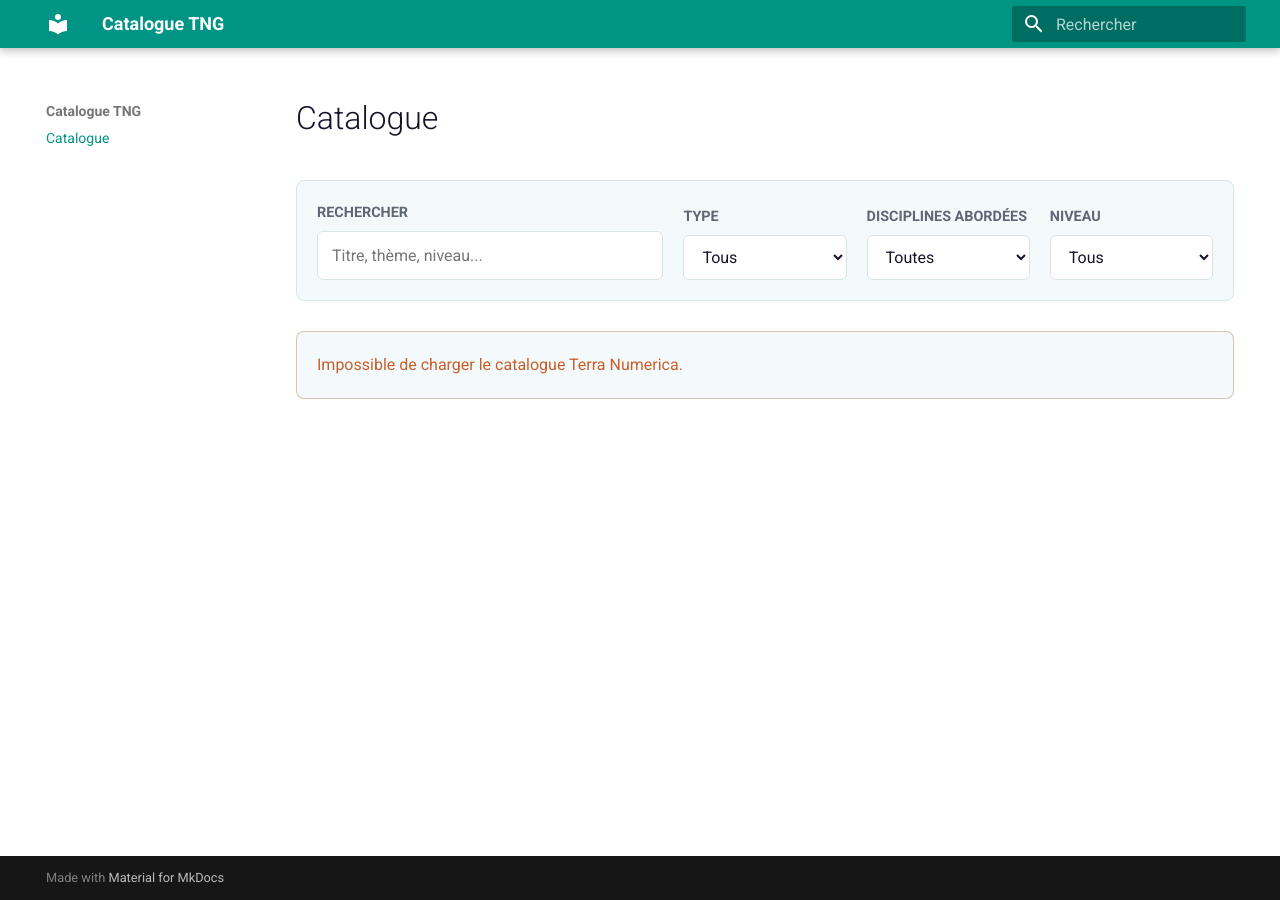
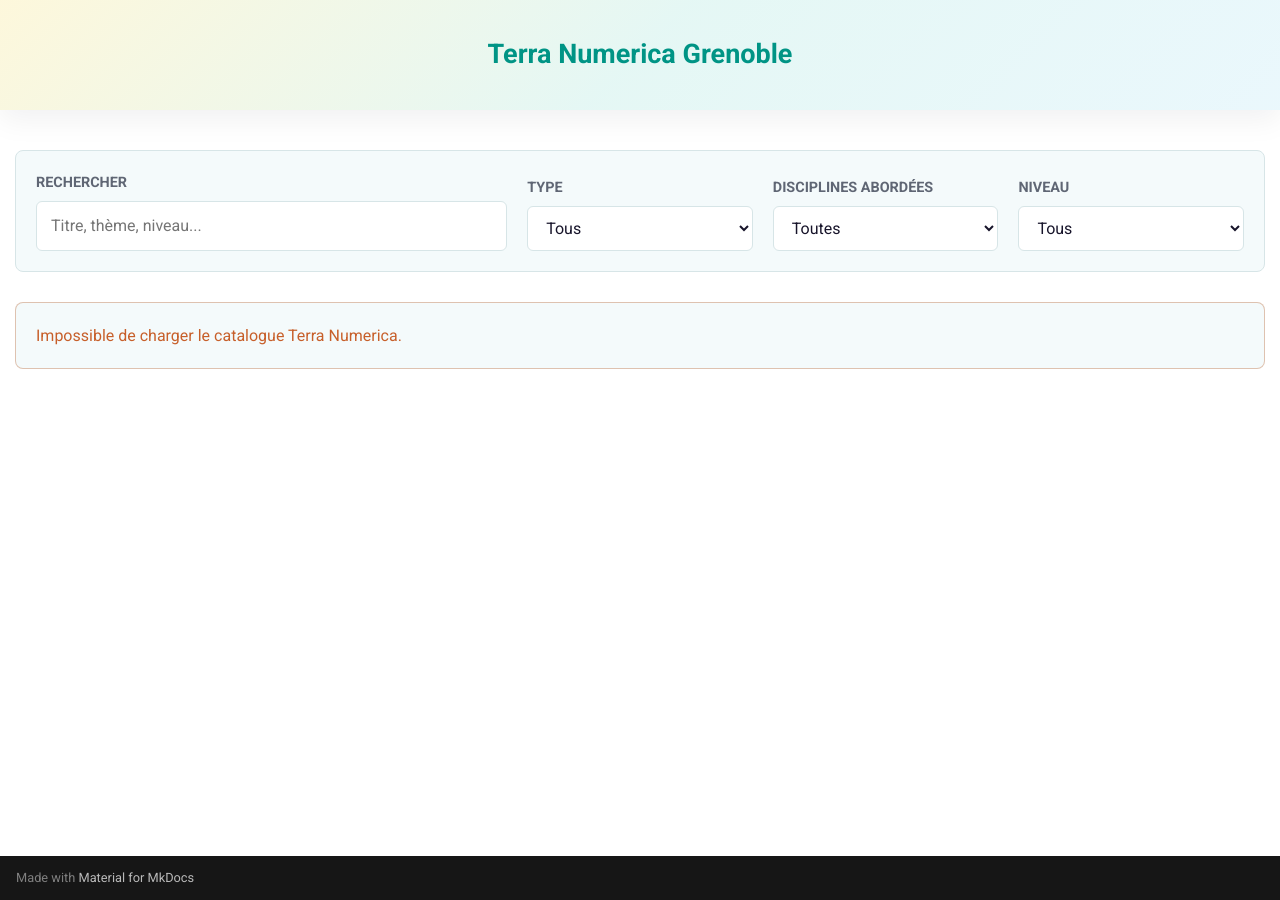
Before and after one commit to MediationScientifiqueInria/terra-numerica-grenoble, an MkDocs documentation site: the page built from docs/index.md, in a window 1280 px wide. Built offline with MkDocs 1.6.1 and Material for MkDocs 9.7.7, drawn with Linux system fonts in a browser that asks for light colours.

Commit message:
update header

```diff
--- a/docs/assets/stylesheets/catalog.css
+++ b/docs/assets/stylesheets/catalog.css
@@ -10,6 +10,81 @@
   --tng-blue: #2568b8;
   --tng-amber: #f2cf22;
   --tng-danger: #c75f2a;
+}
+
+.md-header,
+.md-tabs,
+.md-sidebar {
+  display: none;
+}
+
+.md-main,
+.md-main__inner {
+  margin-top: 0;
+  padding-top: 0;
+}
+
+.md-grid {
+  max-width: none;
+}
+
+.md-content {
+  max-width: none;
+}
+
+.md-main__inner,
+.md-content__inner,
+.md-typeset {
+  margin: 0;
+  padding-top: 0;
+}
+
+.md-content__inner::before {
+  display: none;
+}
+
+@media screen and (min-width: 76.25em) {
+  [dir="ltr"] .md-sidebar--primary:not([hidden]) ~ .md-content > .md-content__inner {
+    margin-left: 0;
+  }
+}
+
+.md-typeset > h1:first-child,
+.md-typeset .tng-site-header + h1 {
+  display: none;
+}
+
+.tng-site-header {
+  display: flex;
+  min-height: 110px;
+  align-items: center;
+  justify-content: center;
+  width: 100%;
+  margin-left: 0;
+  margin-top: 0;
+  margin-right: 0;
+  margin-bottom: 2rem;
+  padding: 0.75rem 1rem;
+  background:
+    linear-gradient(135deg, rgba(242, 207, 34, 0.16), rgba(16, 185, 159, 0.11), rgba(24, 174, 226, 0.09)),
+    white;
+  box-shadow: 0 10px 28px rgba(23, 20, 42, 0.06);
+}
+
+.tng-site-header__brand {
+  display: block;
+  width: fit-content;
+  margin: 0;
+  color: var(--tng-ink);
+  font-size: 1.35rem;
+  font-weight: 900;
+  line-height: 1.1;
+  text-align: center;
+  text-decoration: none;
+}
+
+.tng-site-header__brand:hover {
+  color: var(--tng-teal-dark);
 }
 
 .md-typeset h1,
@@ -124,9 +199,14 @@
   padding-bottom: 2rem;
 }
 
+.catalog-app {
+  width: min(100% - 1.5rem, 1480px);
+  margin: 0 auto;
+}
+
 .catalog-toolbar {
   display: grid;
-  grid-template-columns: repeat(auto-fit, minmax(150px, 1fr));
+  grid-template-columns: repeat(auto-fit, minmax(190px, 1fr));
   gap: 1rem;
   align-items: end;
   margin: 1.5rem 0;
@@ -170,7 +250,7 @@
 
 .catalog-grid {
   display: grid;
-  grid-template-columns: repeat(auto-fit, minmax(280px, 1fr));
+  grid-template-columns: repeat(auto-fit, minmax(330px, 1fr));
   gap: 1rem;
 }
 
@@ -718,6 +798,8 @@
 .activity-page {
   display: grid;
   gap: 1rem;
+  width: min(100% - 2rem, 980px);
+  margin: 0 auto;
   max-width: 980px;
 }
 
@@ -726,7 +808,7 @@
   border: 1px solid var(--tng-line);
   border-radius: 6px;
   padding: 0.55rem 0.75rem;
-  background: var(--tng-surface);
+  background: white;
   color: var(--tng-teal-dark);
   font-weight: 800;
 }
--- a/docs/index.md
+++ b/docs/index.md
@@ -4,7 +4,11 @@ hide:
   - toc
 ---
 
-# Catalogue
+<header class="tng-site-header">
+  <a class="tng-site-header__brand" href="./" aria-label="Retour au catalogue">
+    Terra Numerica Grenoble
+  </a>
+</header>
 
 <div
   class="catalog-app"
--- a/docs/javascripts/catalogue.js
+++ b/docs/javascripts/catalogue.js
@@ -170,11 +170,15 @@
   }
 
   function activityTypeKeys(item) {
-    return typeKeysFromValue(firstValue(item, ["type", "resource_type", "activity_type", "category"]));
+    const mappedType = [item.typeValue, item.typeLabel].flatMap(typeKeysFromValue);
+    const rawType = typeKeysFromValue(firstValue(item, ["type", "resource_type", "activity_type", "category"]));
+    return [...mappedType, ...rawType].filter(Boolean);
   }
 
   function activitySubjectKeys(item) {
-    const subjects = firstValue(item, ["related_subjects", "subjects", "themes", "topics", "tags", "keywords"]);
+    const subjects = item.themes?.length
+      ? item.themes
+      : firstValue(item, ["related_subjects", "subjects", "themes", "topics", "tags", "keywords"]);
     return labelListFromValue(subjects).map(normalize).filter(Boolean);
   }
 
@@ -976,7 +980,7 @@
         ${isWorkshop ? illustrationsSection : ""}
         <h3>${escapeHtml(title)}</h3>
         ${longDescription ? `<section><div class="activity-detail__markdown">${renderMarkdown(longDescription)}</div></section>` : ""}
-        ${technicalInfo ? `<section><h4>Modalité pratique</h4>${technicalInfo}</section>` : ""}
+        ${technicalInfo ? `<section><h4>Modalités pratiques</h4>${technicalInfo}</section>` : ""}
         ${isWorkshop || isConference ? "" : illustrationsSection}
         ${resources ? `<section><h4>Ressources complémentaires</h4><div class="activity-detail__resources">${resources}</div></section>` : ""}
         ${combinedActivities ? `<section><h4>Activités liées</h4>${combinedActivities}</section>` : ""}
@@ -1149,7 +1153,7 @@
         levelSelect.value,
       ];
 
-      if (search.value.trim()) queryArgs.push(`search=${encodeURIComponent(search.value.trim())}`);
+      if (search?.value.trim()) queryArgs.push(`search=${encodeURIComponent(search.value.trim())}`);
       return queryArgs;
     }
 
@@ -1299,7 +1303,7 @@
       }
     }
 
-    search.addEventListener("input", () => {
+    search?.addEventListener("input", () => {
       window.clearTimeout(searchTimeout);
       searchTimeout = window.setTimeout(loadActivities, 250);
     });
```
Also changed, not shown: docs/activite.md (+7 -1 lines).
